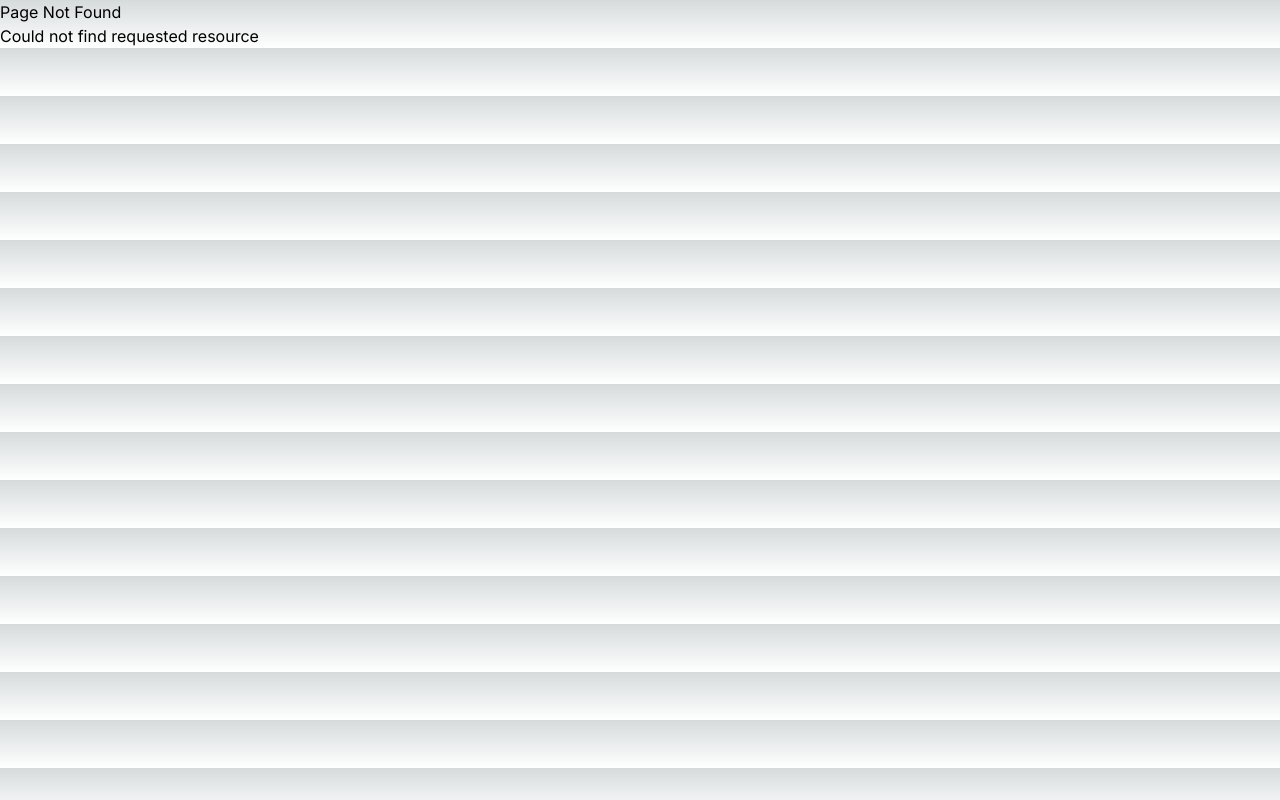
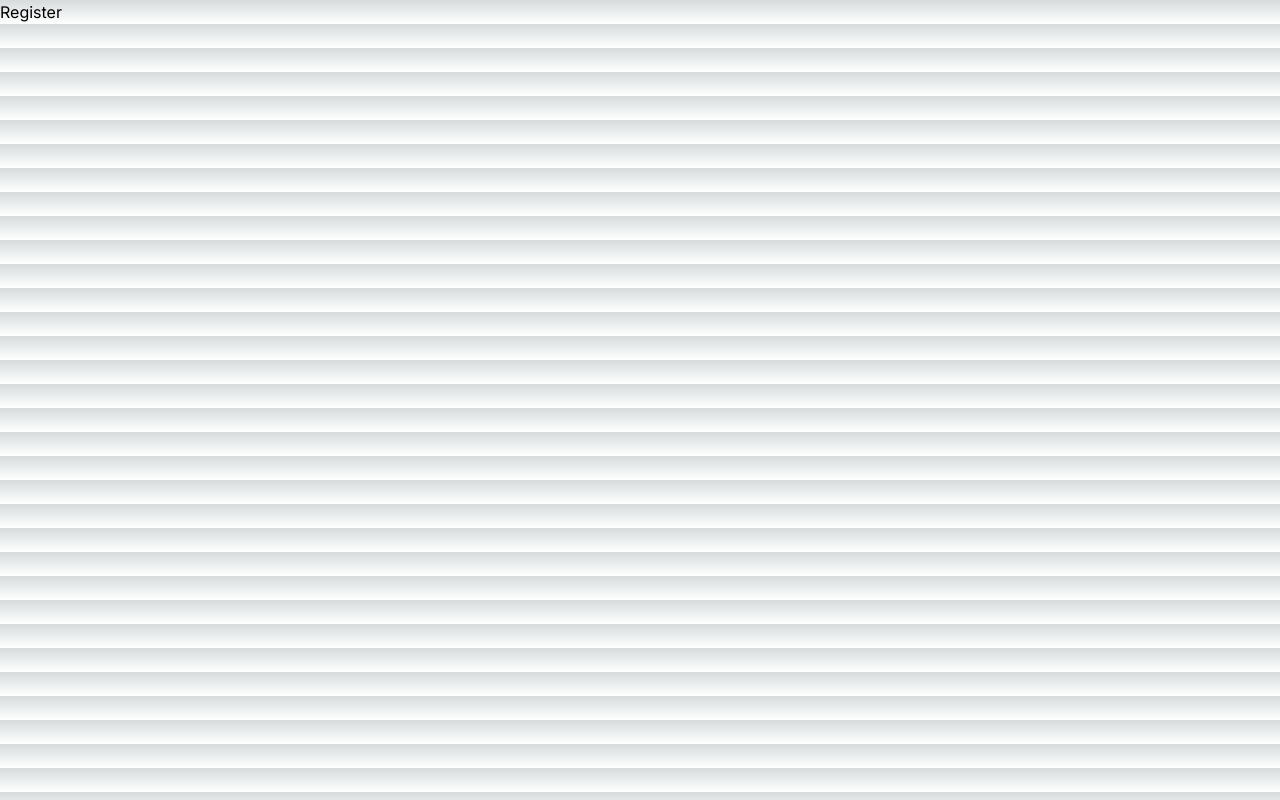
Before and after one commit to zachraab/sql-store, a Next.js app: page /register in a window 1280 px wide. Before the commit this address had no page. Built offline with nearby package versions, Linux system fonts and the light colour scheme.

Commit message:
Add auth route group

```diff
--- /dev/null
+++ b/app/(auth)/forgot-password/page.js
@@ -0,0 +1,3 @@
+export default function ForgotPassword() {
+	return <h1>Forgot Password</h1>
+}
--- /dev/null
+++ b/app/(auth)/register/page.js
@@ -0,0 +1,3 @@
+export default function Register() {
+	return <h1>Register</h1>
+}
```
Also changed, not shown: app/(auth)/login/page.js (added).
